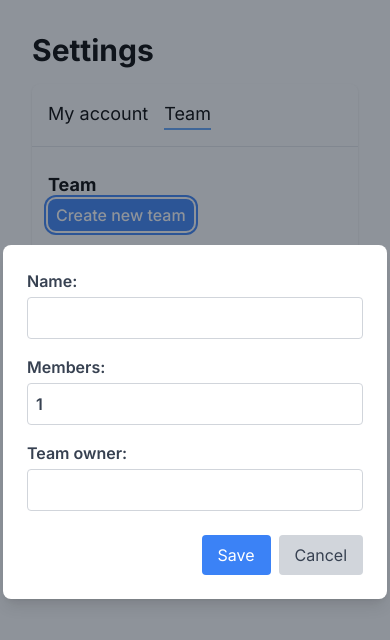
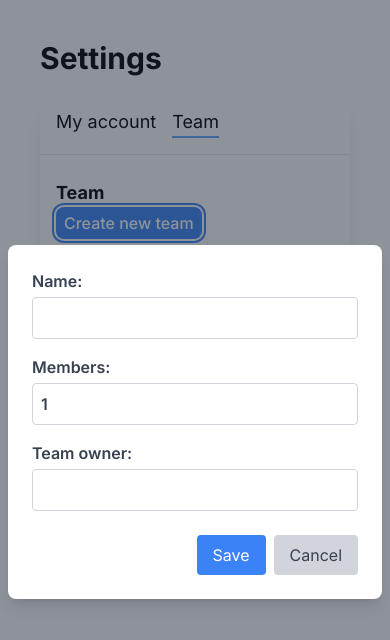
Before and after one commit to Made1ra/profile-settings, a Next.js app: page / in a window 390 px wide. Both pictures are taken after a click on the button "Create new team". Shown: the top 640 px of the page. Built offline with nearby package versions, Linux system fonts and the light colour scheme.

Commit message:
Fix the mobile layout

```diff
--- a/app/components/create-team-modal.tsx
+++ b/app/components/create-team-modal.tsx
@@ -42,7 +42,7 @@ export default function CreateTeamModal({
 
     return (
         <form className="fixed inset-0 flex items-center justify-center bg-gray-800 bg-opacity-50">
-            <div className="bg-white rounded-lg shadow-lg p-6 w-96">
+            <div className="bg-white rounded-lg shadow-lg p-6 w-96 max-sm:m-2">
                 <div className="mb-4">
                     <label className="block text-gray-700 font-semibold mb-2">
                         Name:
--- a/app/components/invite-member-modal.tsx
+++ b/app/components/invite-member-modal.tsx
@@ -44,7 +44,7 @@ export default function InviteMemberModal({
 
     return (
         <form className="fixed inset-0 flex items-center justify-center bg-gray-800 bg-opacity-50">
-            <div className="bg-white rounded-lg shadow-lg p-6 w-96">
+            <div className="bg-white rounded-lg shadow-lg p-6 w-96 max-sm:m-2">
                 <div className="mb-4">
                     <label className="block text-gray-700 font-semibold mb-2">
                         Email:
--- a/app/components/my-account.tsx
+++ b/app/components/my-account.tsx
@@ -4,7 +4,7 @@ export default function MyAccount() {
     return (
         <div className="ml-8 mt-8 p-8 flex flex-col flex-center items-center justify-center">
             <Avatar />
-            <h2>Alla Abrosimova</h2>
+            <h2 className="whitespace-nowrap">Alla Abrosimova</h2>
             <h3>alla.abrosimova@gmail.com</h3>
             <h4>Accounts: 5</h4>
         </div>
--- a/app/page.tsx
+++ b/app/page.tsx
@@ -8,10 +8,10 @@ export default function ProfileSettings() {
   const [activeTab, setActiveTab] = useState<'My account' | 'Team'>('Team');
 
   return (
-    <div className="flex min-h-screen flex-col items-start p-8">
+    <div className="flex min-h-screen flex-col items-start p-10">
       <div className="w-full max-w-6xl">
         <h1 className="text-3xl font-bold mb-4">Settings</h1>
-        <div className="bg-white shadow rounded-lg">
+        <div className="bg-white shadow-xl rounded-xl">
           <div className="border-b p-4">
             <button
               onClick={() => setActiveTab('My account')}
```
